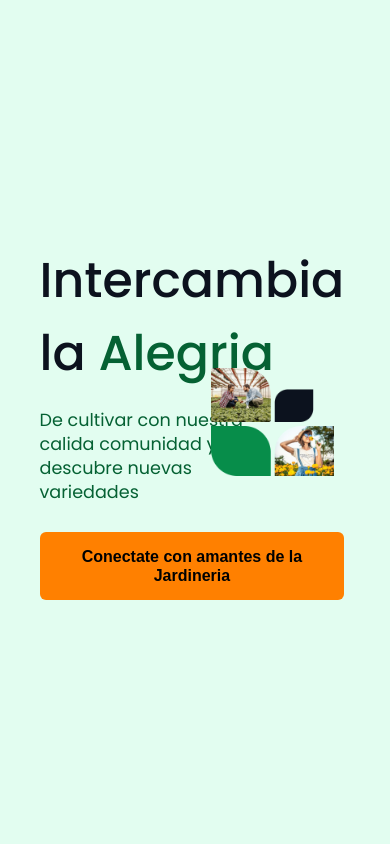
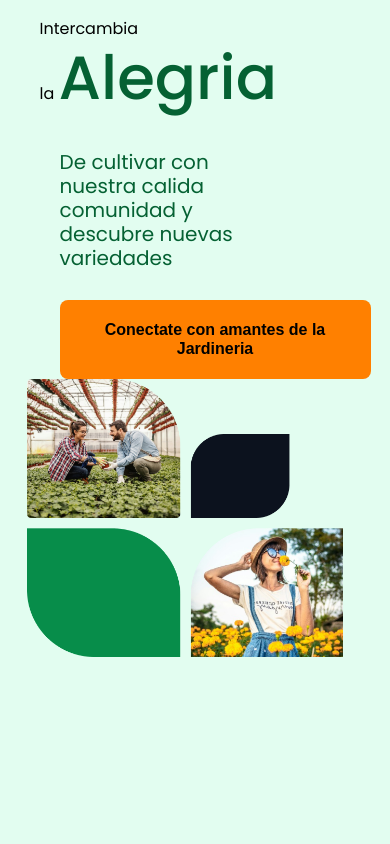
Before and after one commit to No-Country-simulation/s14-23-m-python, a React (Vite) app in the folder frontend/: page / in a window 390 px wide. Shown: the top 844 px of the page. Built offline with nearby package versions, Linux system fonts and the light colour scheme.

Commit message:
Front, Inicio, Nosotros, Comentarios

```diff
--- a/frontend/src/components/Comentarios/Comentarios.jsx
+++ b/frontend/src/components/Comentarios/Comentarios.jsx
@@ -7,7 +7,7 @@ const Comentarios = () => {
             <div>
                 <h4 class="titulo_comentarios" >Dejanos tus comentarios</h4>
                 <div>
-                    <label htmlFor="">Nombres y Apellidos</label>
+                    <label htmlFor="text">Nombres y Apellidos</label>
                     <input type="text" name="nombres_apellidos" id="nombres_apellidos" placeholder='Julieta Cardenas Pena' required />
                 </div>
                 <div>
--- a/frontend/src/components/Inicio/Inicio.jsx
+++ b/frontend/src/components/Inicio/Inicio.jsx
@@ -3,16 +3,16 @@ import imagenInicio from '../../assets/img/Group_78.png';
 
 const Inicio = () => {
     return (
-        <div className="container_home">
+        <div className="container_inicio">
             <div className="row_home">
-                <div className="grid-item1_home">
+                <div className="grid-item1_inicio">
                     <p className="titulo_home">Intercambia <br />
-                        la <span id="alegria_home">Alegria</span></p>
-                    <p className="subtexto_home">De cultivar con nuestra calida comunidad y descubre nuevas variedades</p>
+                        la <span id="alegria_inicio">Alegria</span></p>
+                    <p className="subtexto_inicio">De cultivar con nuestra calida comunidad y descubre nuevas variedades</p>
 
-                    <button className="boton_home" type="submit">Conectate con amantes de la Jardineria</button>
+                    <button className="boton_inicio" type="submit">Conectate con amantes de la Jardineria</button>
                 </div>
-                <div className="grid-item2_home">
+                <div className="grid-item2_inicio">
                     <img src={imagenInicio} alt="pareja-cultivando" />
                 </div>
             </div>
--- a/frontend/src/components/Inicio/inicio.css
+++ b/frontend/src/components/Inicio/inicio.css
@@ -1,4 +1,4 @@
-.container_home {
+.container_inicio {
     display: grid;
     padding: 0 5vw;
     font-family: var(--font-text);
@@ -6,7 +6,7 @@
     height: 100vh;
 }
 
-.row_home {
+.row_inicio {
     display: grid;
     grid-template-columns: 50% 50%;
     align-items: center;
@@ -15,7 +15,7 @@
     align-content: center;
 }
 
-.grid-item1_home {
+.grid-item1_inicio {
     grid-column: 1/2;
     display: flex;
     flex-flow: column wrap;
@@ -24,7 +24,7 @@
 
 }
 
-.titulo_home {
+.titulo_inicio {
     font-size: 3.812rem;
     font-weight: 500;
     line-height: 73.2px;
@@ -33,14 +33,14 @@
     margin: 0;
 }
 
-#alegria_home {
+#alegria_inicio {
     color: var(--color-primary-700);
     font-size: 3.812rem;
     font-weight: 500;
     line-height: 73.2px;
 }
 
-.subtexto_home {
+.subtexto_inicio {
     display: flex;
     font-size: 1.25rem;
     line-height: 24px;
@@ -49,7 +49,7 @@
     padding: 0 0 0 20px;
 }
 
-.boton_home {
+.boton_inicio {
     border-radius: 8px;
     background-color: var(--color-secondary);
     border: none;
@@ -61,7 +61,7 @@
     text-wrap: wrap;
 }
 
-.grid-item2_home {
+.grid-item2_inicio {
     grid-column: 2/3;
     display: flex;
     flex-flow: row wrap;
@@ -69,57 +69,8 @@
     align-items: center;
 }
 
-.grid-item2_home img {
+.grid-item2_inicio img {
     width: fit-content;
     max-width: 90%;
     padding-right: 20px;
 }
-
-@media screen and (max-width: 992px) {
-
-    .row_home {
-        display: grid;
-        grid-template-columns: 50% 50%;
-        align-items: center;
-        justify-items: start;
-        justify-content: start;
-        align-content: center;
-        height: 100vh;
-    }
-
-    .grid-item1_home {
-        padding: 0 0 0 10px;
-
-    }
-
-    .titulo_home {
-        font-size: 3.062rem;
-        padding: 0 0 0 10px;
-    }
-
-    #alegria_home {
-        font-size: 3.062rem;
-    }
-
-    .subtexto_home {
-        font-size: 1.1rem;
-        max-width: 70%;
-        padding: 0 0 0 10px;
-    }
-
-    .boton_home {
-        border-radius: 6px;
-        padding: 15px 20px;
-        font-weight: 550;
-        line-height: 19.2px;
-        margin: 10px 0 0 10px;
-        text-wrap: wrap;
-    }
-
-}
-@media screen and (max-width: 770px) {
-    .grid-item2_home img {
-        width: fit-content;
-        max-width: 70%;
-    }
-}
```
